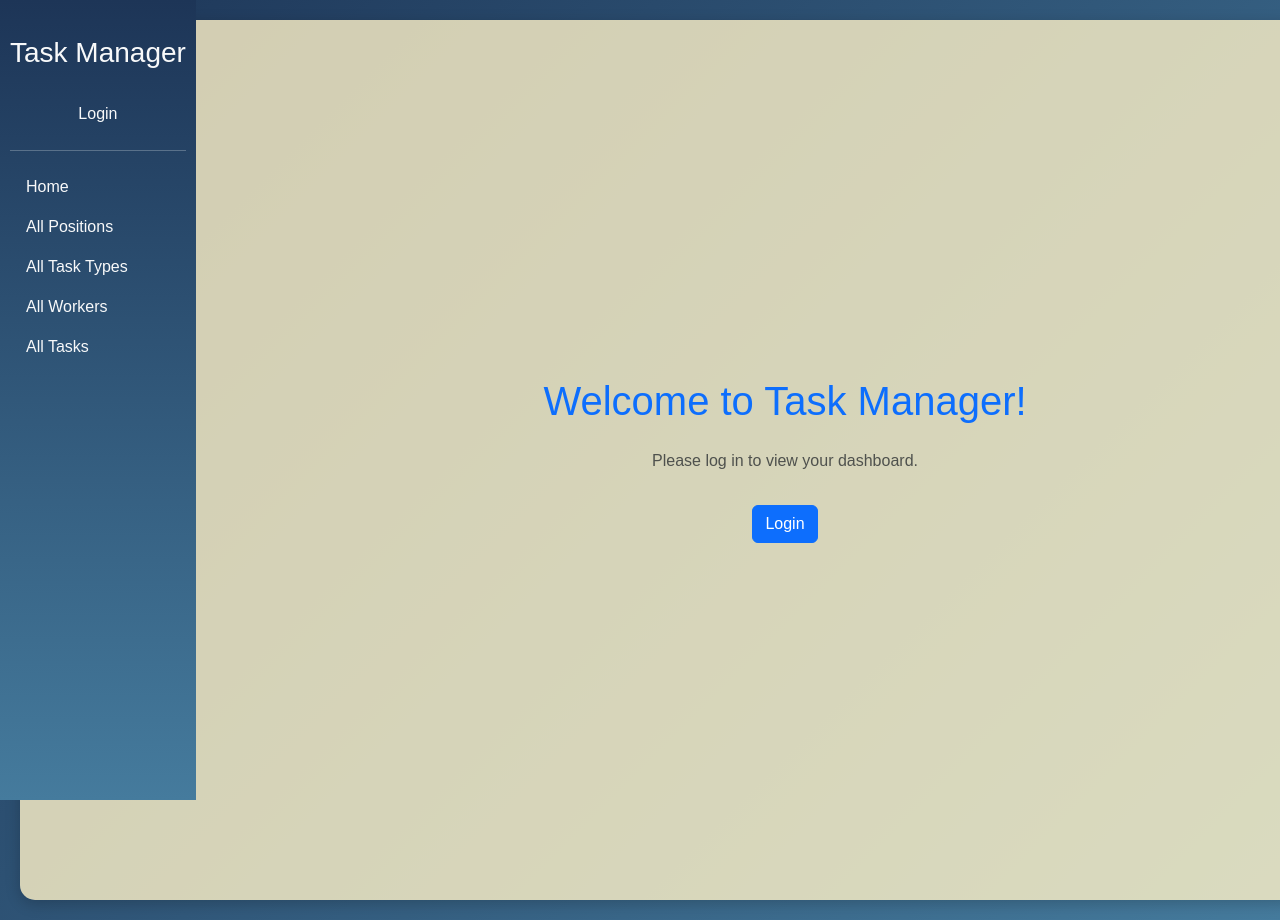
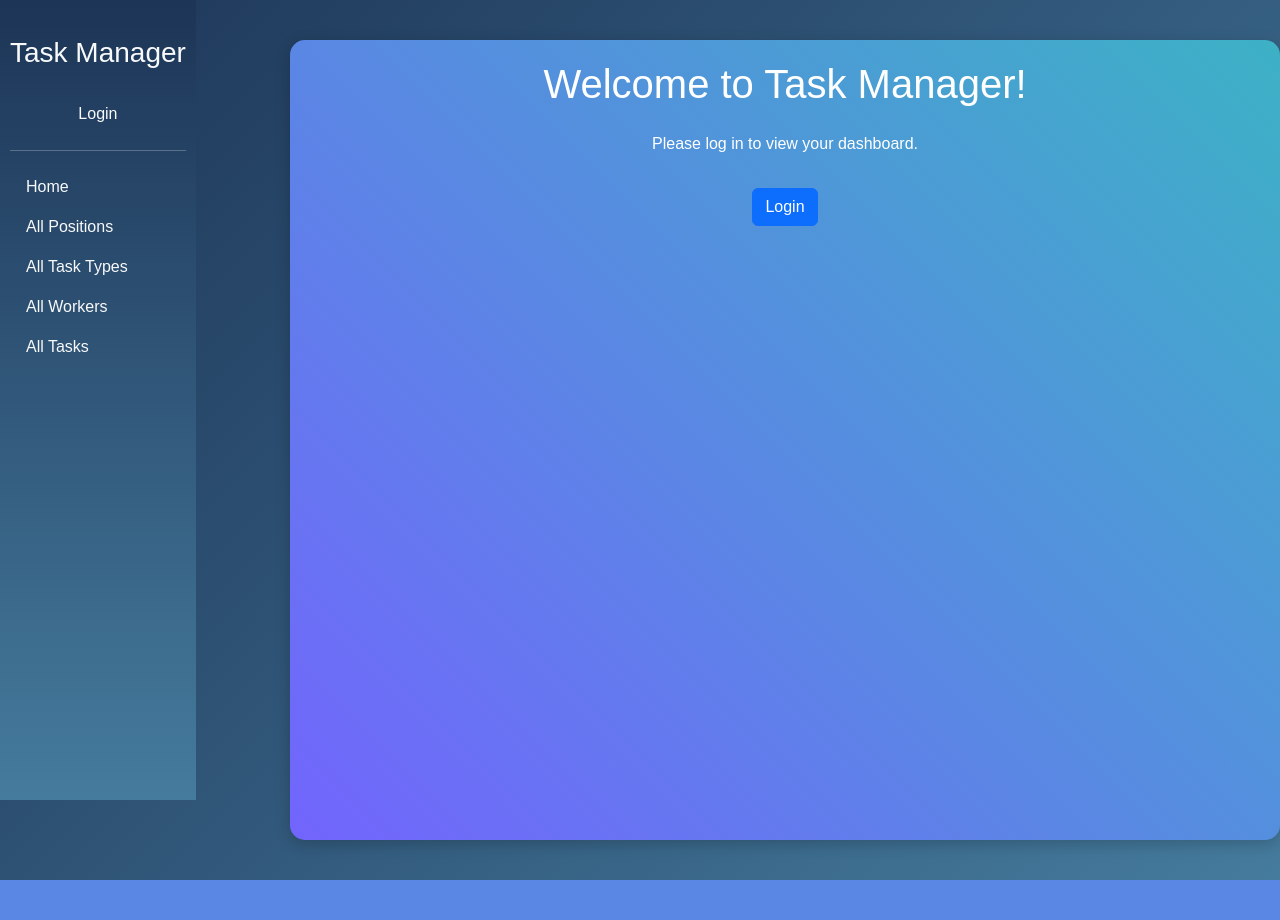
Before and after one commit to DHlomozda/task-manager, a Django app: page / in a window 1280 px wide. After the commit the page ends 880 px from the top, so only its background shows below. Run offline with Django 5.2, Linux system fonts and the light colour scheme; data comes from the database, SQL or seed files in the repository.

Commit message:
add feat background

```diff
--- a/static/css/styles.css
+++ b/static/css/styles.css
@@ -14,11 +14,7 @@
 
 
 .container-fluid {
-    background: rgba(255, 243, 200, 0.8);
-    border-radius: 15px;
-    box-shadow: 0 4px 15px rgba(0, 0, 0, 0.2);
-    margin: 20px;
-    padding: 20px;
+
 }
 
 .link-to-page {
@@ -36,3 +32,26 @@
     left: 0;
     overflow-y: auto;
 }
+
+.container-body {
+    border-radius: 15px;
+    box-shadow: 0 4px 15px rgba(0, 0, 0, 0.2);
+    margin: 20px;
+    padding: 20px;
+    height: 100vh;
+    width: 100%;
+    background: linear-gradient(45deg, #d2001a, #7462ff, #23d5ab);
+    background-size: 300% 300%;
+    animation: color 12s ease-in-out infinite;
+}
+@keyframes color {
+    0%{
+        background-position: 0 50%;
+    }
+    50%{
+        background-position: 100% 50%;
+    }
+    100%{
+        background-position: 0 50%;
+    }
+}
--- a/templates/task/index.html
+++ b/templates/task/index.html
@@ -1,9 +1,9 @@
 {% extends "base.html" %}
 
 {% block content %}
-<div class="container d-flex flex-column justify-content-center align-items-center vh-100">
+<div class="container-body">
     <div class="text-center">
-        <h1 class="text-primary mb-4">Welcome to Task Manager!</h1>
+        <h1 class="text-white mb-4">Welcome to Task Manager!</h1>
         {% if user.is_authenticated %}
         <div class="card shadow-sm p-4" style="border-radius: 10px; background-color: #f9f9f9;">
             <h3 class="text-success mb-3">Dashboard</h3>
@@ -17,7 +17,7 @@
             </p>
         </div>
         {% else %}
-        <p class="text-muted">Please log in to view your dashboard.</p>
+        <p class="text-muted-white">Please log in to view your dashboard.</p>
         <a href="{% url 'login' %}" class="btn btn-primary mt-3">Login</a>
         {% endif %}
     </div>
--- a/templates/task/position_detail.html
+++ b/templates/task/position_detail.html
@@ -1,7 +1,7 @@
 {% extends "base.html" %}
 
 {% block content %}
-<div class="container mt-4">
+<div class="container-body mt-4">
     <div class="card shadow-sm border-0">
         <div class="card-header bg-warning text-white text-center">
             <h1>About Position: "{{ position }}"</h1>
--- a/templates/task/position_list.html
+++ b/templates/task/position_list.html
@@ -2,7 +2,7 @@
 {% load crispy_forms_filters %}
 
 {% block content %}
-  <div class="container mt-5">
+  <div class="container-body mt-5">
     <div class="d-flex justify-content-between align-items-center mb-4">
       <h1 class="text-primary">Position List</h1>
       <a href="{% url 'task:position-create' %}" class="btn btn-success">
--- a/templates/task/task_detail.html
+++ b/templates/task/task_detail.html
@@ -1,7 +1,7 @@
 {% extends "base.html" %}
 
 {% block content %}
-  <div class="container mt-5">
+  <div class="container-body mt-5">
     <div class="card">
       <div class="card-header bg-primary text-white">
         <h3>{{ task.name }}</h3>
--- a/templates/task/task_list.html
+++ b/templates/task/task_list.html
@@ -2,7 +2,7 @@
 {% load crispy_forms_filters %}
 
 {% block content %}
-<div class="container mt-4">
+<div class="container-body mt-4">
     <div class="d-flex justify-content-between align-items-center mb-4">
         <h1 class="text-primary">Task List</h1>
         <a href="{% url 'task:task-create' %}" class="btn btn-success">
--- a/templates/task/tasktype_detail.html
+++ b/templates/task/tasktype_detail.html
@@ -1,7 +1,7 @@
 {% extends "base.html" %}
 
 {% block content %}
-<div class="container mt-4">
+<div class="container-body mt-4">
     <div class="card shadow-sm border-0">
         <div class="card-header bg-info text-white text-center">
             <h1>About Task Type: "{{ tasktype }}"</h1>
--- a/templates/task/tasktype_list.html
+++ b/templates/task/tasktype_list.html
@@ -2,7 +2,7 @@
 {% load crispy_forms_filters %}
 
 {% block content %}
-<div class="container mt-4">
+<div class="container-body mt-4">
     <div class="d-flex justify-content-between align-items-center mb-4">
         <h1 class="text-primary">Task Type List</h1>
         <a href="{% url 'task:taskType-create' %}" class="btn btn-success">
--- a/templates/task/worker_detail.html
+++ b/templates/task/worker_detail.html
@@ -1,7 +1,7 @@
 {% extends "base.html" %}
 
 {% block content %}
-  <div class="container mt-4">
+  <div class="container-body mt-4">
     <div class="card shadow-sm border-0">
       <div class="card-header bg-primary text-white text-center">
         <h1>About Worker "{{ worker.username }}"</h1>
--- a/templates/task/worker_list.html
+++ b/templates/task/worker_list.html
@@ -2,7 +2,7 @@
 {% load crispy_forms_filters %}
 
 {% block content %}
-<div class="container mt-4">
+<div class="container-body mt-4">
     <div class="d-flex justify-content-between align-items-center mb-4">
         <h1 class="text-primary">Worker List</h1>
         <a href="{% url 'task:worker-create' %}" class="btn btn-success">
```
